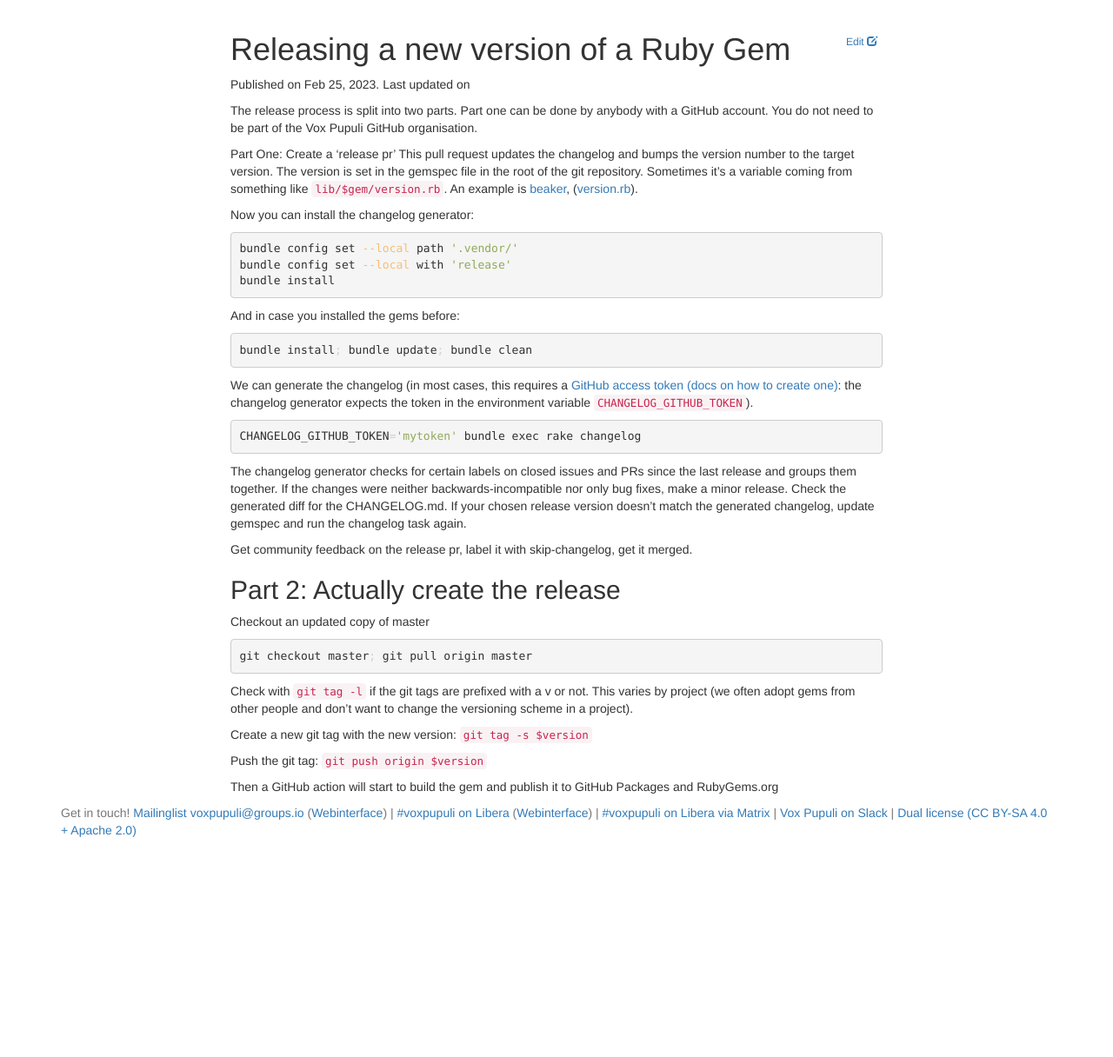
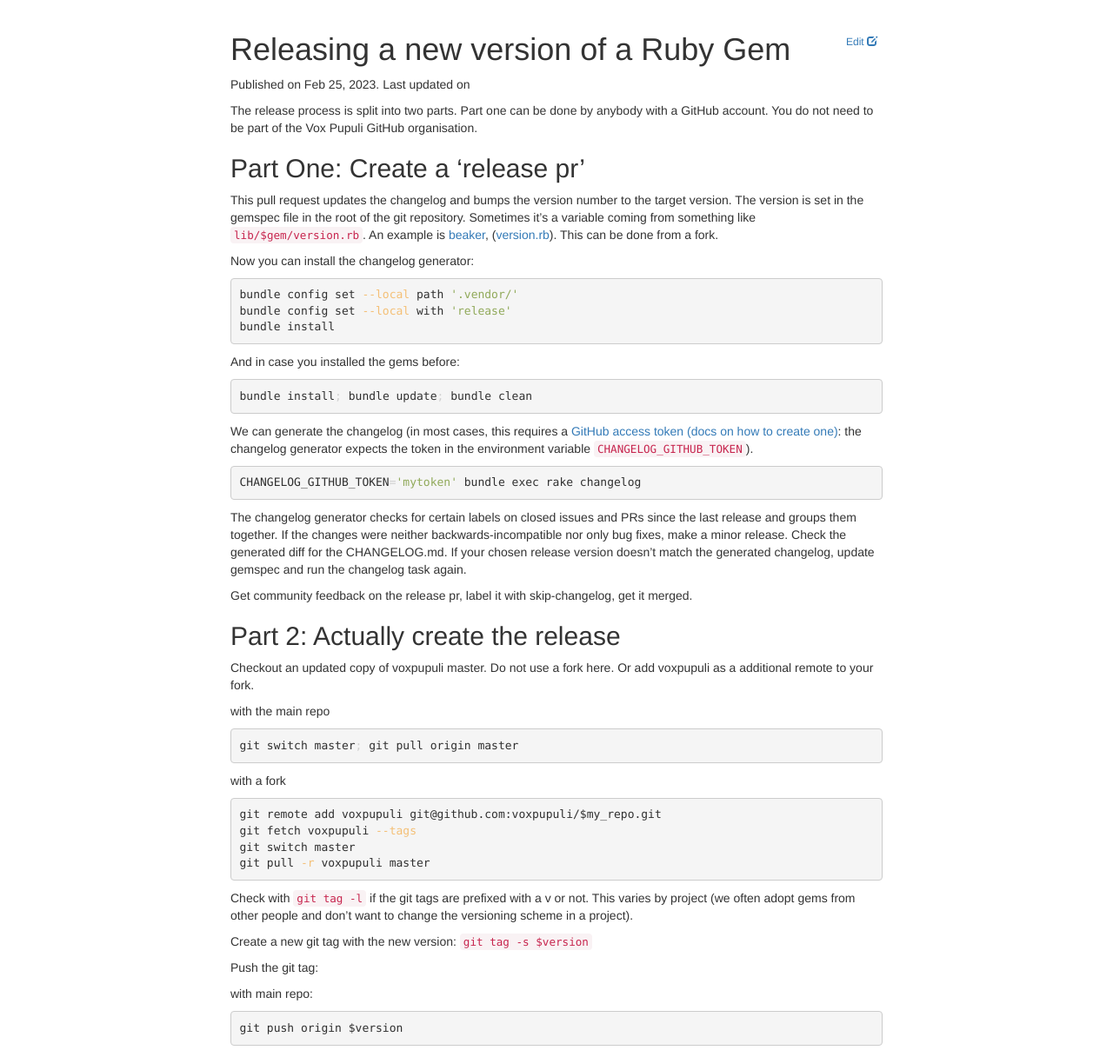
Before and after one commit to voxpupuli/voxpupuli.github.io, a Jekyll site: the page built from _docs/releasing_gem.md, in a window 1280 px wide and 1400 px high, cut to the strip 184-1400 px from the top of the window. Shown: the whole strip at 87% size. Built offline with Jekyll 4.4.1, drawn with Linux system fonts in a browser that asks for light colours; nearby versions of some CDN libraries; some of the changed text lies outside the part shown.

Commit message:
update releasing_gem.md
- fix header for part one
- update part two for where to do what and how if using a fork

````diff
--- a/_docs/releasing_gem.md
+++ b/_docs/releasing_gem.md
@@ -9,12 +9,13 @@ The release process is split into two parts. Part one can be done by anybody
 with a GitHub account. You do not need to be part of the Vox Pupuli GitHub
 organisation.
 
-Part One: Create a 'release pr'
+## Part One: Create a 'release pr'
+
 This pull request updates the changelog and bumps the version number to the
 target version. The version is set in the gemspec file in the root of the git
 repository. Sometimes it's a variable coming from something like
 `lib/$gem/version.rb`. An example is [beaker](https://github.com/voxpupuli/beaker/blob/f60ac9413f9c7976a6645ef9e1dd2afbcc6542de/beaker.gemspec#L8),
-([version.rb](https://github.com/voxpupuli/beaker/blob/master/lib/beaker/version.rb#L3)).
+([version.rb](https://github.com/voxpupuli/beaker/blob/master/lib/beaker/version.rb#L3)). This can be done from a fork.
 
 Now you can install the changelog generator:
 
@@ -48,11 +49,23 @@ Get community feedback on the release pr, label it with skip-changelog, get it m
 
 ## Part 2: Actually create the release
 
-Checkout an updated copy of master
+Checkout an updated copy of voxpupuli master. Do not use a fork here. Or add voxpupuli as a additional remote to your fork.
+
+with the main repo
 
 ```bash
-git checkout master; git pull origin master
+git switch master; git pull origin master
 ```
+
+with a fork
+
+```bash
+git remote add voxpupuli git@github.com:voxpupuli/$my_repo.git
+git fetch voxpupuli --tags
+git switch master
+git pull -r voxpupuli master
+```
+
 
 Check with `git tag -l` if the git tags are prefixed with a v or not. This varies
 by project (we often adopt gems from other people and don't want to change the
@@ -60,6 +73,19 @@ versioning scheme in a project).
 
 Create a new git tag with the new version: `git tag -s $version`
 
-Push the git tag: `git push origin $version`
+Push the git tag:
+
+with main repo:
+
+```bash
+git push origin $version
+```
+
+with a fork:
+
+```bash
+git push voxpupuli $version
+```
+
 
 Then a GitHub action will start to build the gem and publish it to GitHub Packages and RubyGems.org
````
